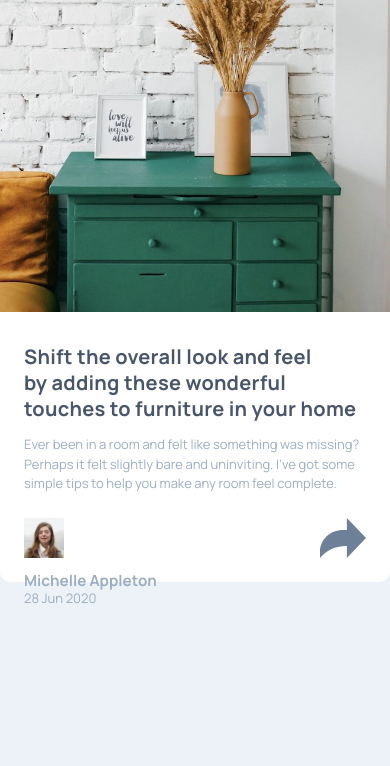
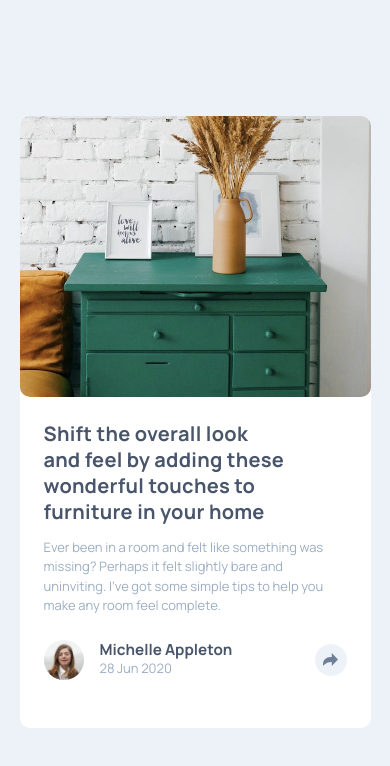
Before and after one commit to amancalledkidd/article-preview-component, a website: page index.html in a window 390 px wide. Drawn offline with Linux system fonts and the light colour scheme.

Commit message:
Responsive card setup

```diff
--- a/index.html
+++ b/index.html
@@ -11,8 +11,11 @@
 </head>
 <body>
   <article class="border-rad">
-  <img src="./images/drawers.jpg" alt="Green drawers with an orange vase and photo frames">
-  <div class="wrapper flow">
+    <picture>
+      <img class="border-rad" src="./images/drawers.jpg" alt="Green drawers with an orange vase and photo frames">
+    </picture>
+
+  <div class="container wrapper flow">
     <h2 class="preview-title text-1">Shift the overall look and feel by adding these wonderful touches to furniture in your home</h2>
     <p>
       Ever been in a room and felt like something was missing? Perhaps
@@ -20,15 +23,16 @@
       to help you make any room feel complete.
     </p>
     <div class="card">
-      <div>
-
+      <div class="card__user">
         <img src="./images/avatar-michelle.jpg" alt="">
-        <div class="card__info">
+        <div class="card__user--info">
           <h3>Michelle Appleton</h3>
           <time datetime="2020-06-28">28 Jun 2020</time>
         </div>
       </div>
-      <img src="./images/icon-share.svg" alt="Share button">
+      <div class="share-icon">
+        <img src="./images/icon-share.svg" alt="Share button">
+      </div>
     </div>
   </div>
 </article>
--- /dev/null
+++ b/styles/scss/blocks/_blocks-index.scss
@@ -0,0 +1 @@
+@forward 'share-icon.scss';
--- /dev/null
+++ b/styles/scss/blocks/_share-icon.scss
@@ -0,0 +1,12 @@
+@use '../variables' as vars;
+
+.share-icon {
+    display: flex;
+    background-color: vars.$clr-grey-200;
+    width: 2rem;
+    height: 2rem;
+    border-radius: 50%;
+    img {
+        margin: auto;
+    }
+}
--- a/styles/scss/global.scss
+++ b/styles/scss/global.scss
@@ -1,14 +1,18 @@
 @use './reset';
 @use './variables' as *;
 @use './typography' as *;
-@use './utilities/index';
+@use './utilities/utilities-index';
+@use './blocks/blocks-index';
 
 body {
+    display: flex;
+    align-items: center;
+    justify-content: center;
     font-family: $font-family;
     font-size: $fs-base;
     background-color: $clr-grey-200;
     color: $clr-grey-400;
-    margin: 0 auto;
+    margin: 0;
 }
 
 h2 {
@@ -16,17 +20,31 @@ h2 {
 }
 
 article {
-    display: flex;
-    flex-wrap: wrap;
-    gap: $spacing-400;
     background-color: $clr-white;
-    margin: auto;
+    width: clamp(300px, 90%, 730px);
+
+    @media (min-width: 650px) {
+        display: grid;
+        grid-template-columns: 1.5fr 3fr;
+    }
 }
-.flow > * + * {
-    margin-bottom: $spacing-300;
+
+picture {
+
+    img {
+        object-fit: cover;
+        width: 100%;
+        height: 100%;
+    }
+
 }
+
 .wrapper {
-    padding: 0 $spacing-300;
+    padding: $spacing-300;
+}
+
+.container {
+
 }
 
 .preview-title {
@@ -36,14 +54,41 @@ article {
 .card {
     display: flex;
     justify-content: space-between;
+    align-items: center;
     height: 40px;
 
-    img {
-        height: 100%;
+    &__user {
+        display: flex;
+        align-items: center;
+        gap: 1rem;
+        height: 40px;
+        img {
+            height: 100%;
+            border-radius: 50%;
+        }
+
+        &--info {
+
+
+            h3 {
+                margin: 0;
+                font-weight: bold;
+                color: $clr-grey-900;
+            }
+        }
     }
 
-    &__info {
-        display: inline;
-    }
+
 
 }
+
+.share-icon {
+    display: flex;
+    background-color: $clr-grey-200;
+    width: 2rem;
+    height: 2rem;
+    border-radius: 50%;
+    img {
+        margin: auto;
+    }
+}
--- /dev/null
+++ b/styles/scss/utilities/_flow.scss
@@ -0,0 +1,5 @@
+@use '../variables' as vars;
+
+.flow > * + * {
+    margin-bottom: vars.$spacing-300;
+}
--- a/styles/scss/utilities/_index.scss
+++ /dev/null
@@ -1 +0,0 @@
-@forward './border-radius';
--- /dev/null
+++ b/styles/scss/utilities/_utilities-index.scss
@@ -0,0 +1,2 @@
+@forward './border-radius';
+@forward './flow';
```
Also changed, not shown: styles/css/global.css, 1 other file.
